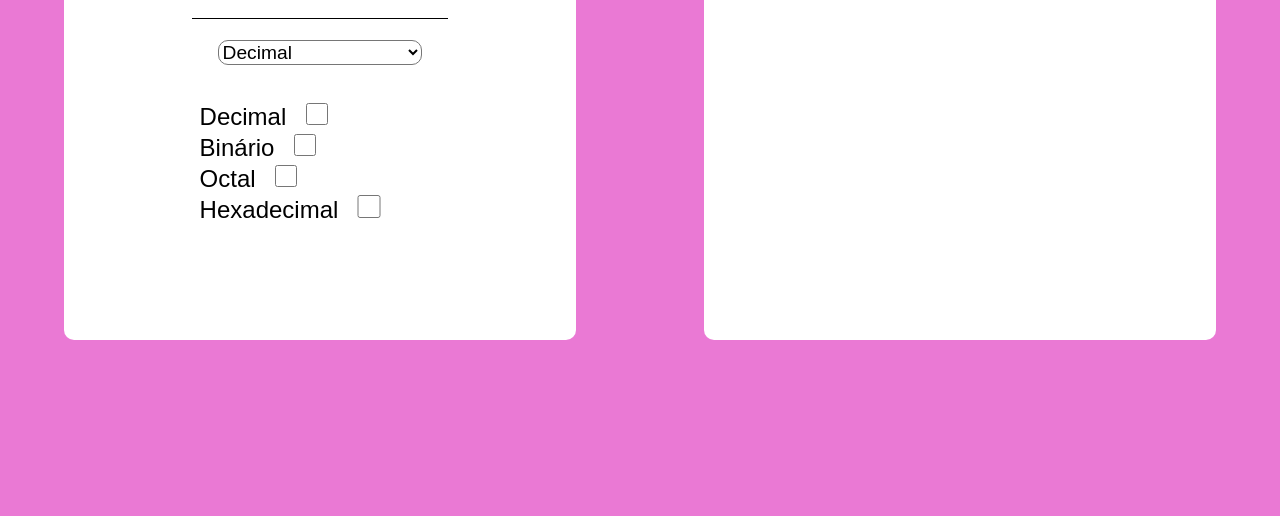
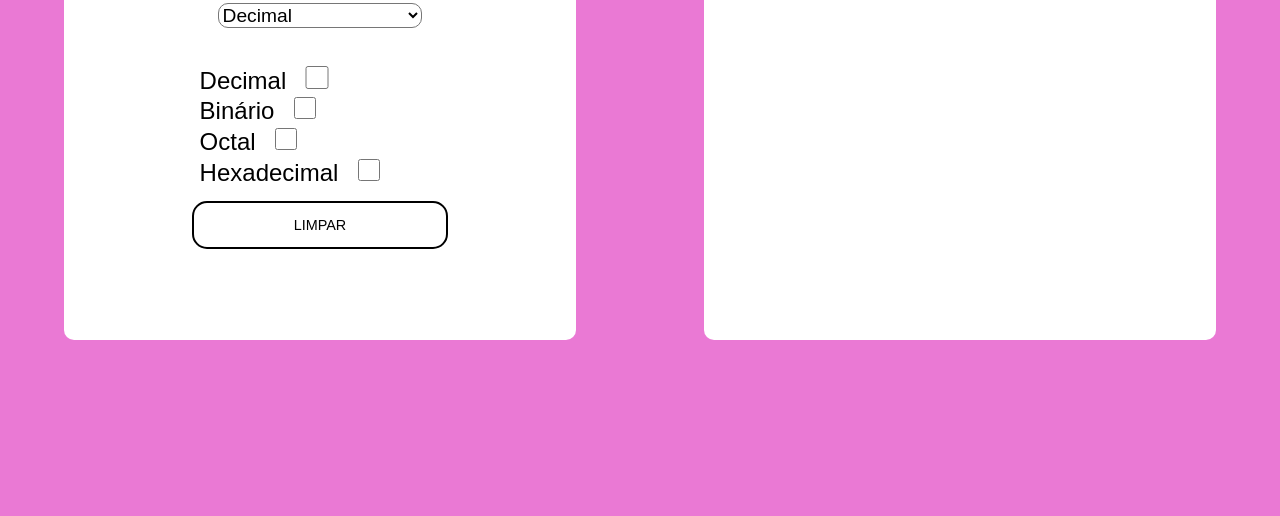
Before and after one commit to lualuaSantosS2/LuaLet-s-Machine, a plain HTML site: page index.html in a window 1280 px wide. Shown: the part 284-800 px from the top of the page. Drawn offline with Linux system fonts and the light colour scheme.

Commit message:
ultimos arranjos

```diff
--- a/index.html
+++ b/index.html
@@ -33,12 +33,11 @@
                 <span class="span-pergunta">Hexadecimal <input id="input_hexadecimal" onchange="AparecerHexadecimal()"
                         type="checkbox" class="checkbox-opcoes"></span>
             </div>
+            <button class="btn-limpar" onclick="limparResposta()">LIMPAR</button>
         </div>
         <div class="div-saida">
+            <h1>Saída das respostas aqui...</h1>
             <span class="span-resposta" id="span_resposta"></span>
-
-
-
         </div>
     </div>
 </body>
@@ -58,7 +57,7 @@
             alert('Por favor, insira um número válido para a base selecionada.');
             return;
         } else {
-            span_resposta.innerHTML = `<p style="color:rgb(234, 121, 212);" >Decimal:</p>${decimal} <br>`
+            span_resposta.innerHTML += `<p style="color:rgb(234, 121, 212);" >Decimal:</p>${decimal} <br>`
         }
 
 
@@ -126,4 +125,7 @@
         return true;
 
     }
+    function limparResposta(){
+        span_resposta.innerHTML = ` `;
+    }
 </script>
--- a/style.css
+++ b/style.css
@@ -84,3 +84,19 @@ h1{
 .div-saida span{
     font-size: 100%;
 }
+.btn-limpar{
+    margin-top: 5%;
+    font-size: 90%;
+    background-color: transparent;
+    border-color: black;
+    border: 2px solid black;
+    width: 20vw;
+    height: 6vh;
+    color: black;
+    border-radius: 15px;
+}
+.btn-limpar:hover{
+    transform: scale(1, 1.2);
+    background-color: black;
+    color: #FFF;
+}
```
